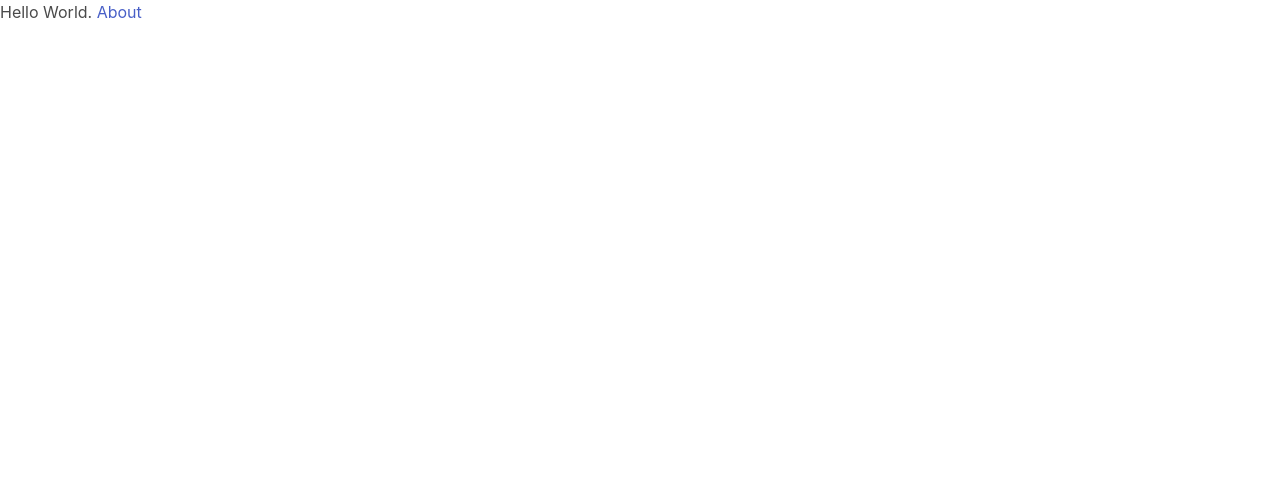
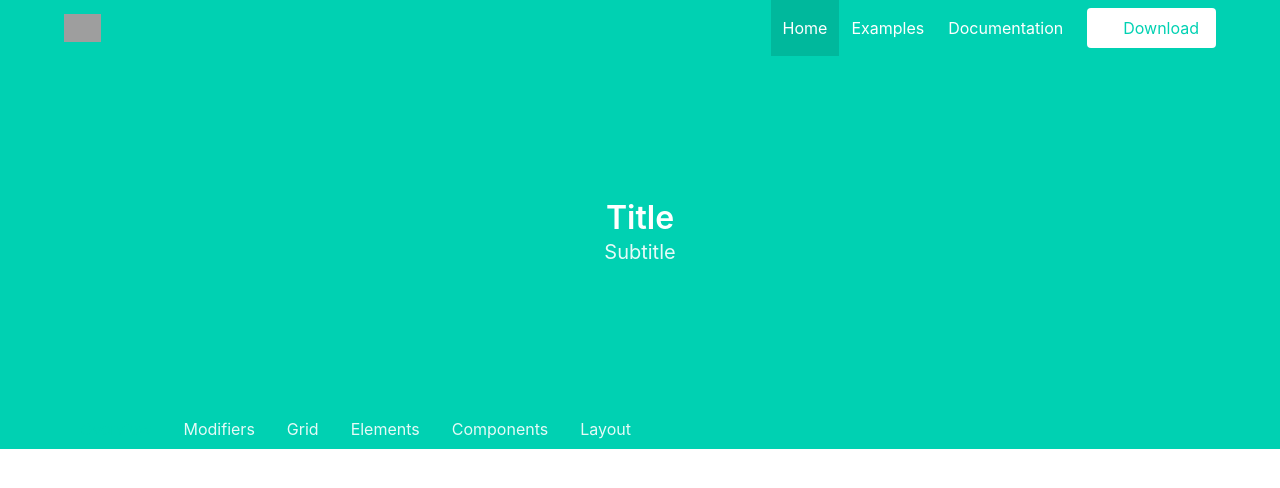
Before and after one commit to LuisGonzalez321/portafolio_, a Next.js app: page / in a window 1280 px wide. Shown: the top 488 px of the page. Built offline with nearby package versions, Linux system fonts and the light colour scheme; grey boxes are pictures that could not be loaded.

Commit message:
agregando navbar

```diff
--- /dev/null
+++ b/components/modules/Navbar/index.js
@@ -0,0 +1,38 @@
+const index = () => {
+  return (
+    <nav className="navbar">
+      <div className="container">
+        <div className="navbar-brand">
+          <a className="navbar-item">
+            <img
+              src="https://bulma.io/images/bulma-type-white.png"
+              alt="Logo"
+            />
+          </a>
+          <span className="navbar-burger" data-target="navbarMenuHeroA">
+            <span />
+            <span />
+            <span />
+          </span>
+        </div>
+        <div id="navbarMenuHeroA" className="navbar-menu">
+          <div className="navbar-end">
+            <a className="navbar-item is-active">Home</a>
+            <a className="navbar-item">Examples</a>
+            <a className="navbar-item">Documentation</a>
+            <span className="navbar-item">
+              <a className="button is-primary is-inverted">
+                <span className="icon">
+                  <i className="fab fa-github" />
+                </span>
+                <span>Download</span>
+              </a>
+            </span>
+          </div>
+        </div>
+      </div>
+    </nav>
+  );
+};
+
+export default index;
--- a/pages/_document.js
+++ b/pages/_document.js
@@ -8,7 +8,7 @@ class MyDocument extends Document {
 
   render() {
     return (
-      <Html>
+      <Html lang="es">
         <Head />
         <body>
           <Main />
--- a/pages/index.js
+++ b/pages/index.js
@@ -1,12 +1,65 @@
-import Link from 'next/link'
+import Head from "next/head";
+import Link from "next/link";
+
+
+//Components
+import Navbar from '../components/modules/Navbar';
 
 export default function IndexPage() {
   return (
     <div>
-      Hello World.{' '}
-      <Link href="/about">
-        <a>About</a>
-      </Link>
+      <Head>
+        <title>Portafolio - Luis Gabriel Gonzalez Lopez</title>
+        <meta name="description" content="" />
+      </Head>
+      <main>
+        <Main1 />
+      </main>
     </div>
-  )
+  );
 }
+
+const Main1 = () => {
+  return (
+    <section className="hero is-primary is-medium">
+      {/* Hero head: will stick at the top */}
+      <div className="hero-head">
+        <Navbar />
+      </div>
+      {/* Hero content: will be in the middle */}
+      <div className="hero-body">
+        <div className="container has-text-centered">
+          <p className="title">Title</p>
+          <p className="subtitle">Subtitle</p>
+        </div>
+      </div>
+      {/* Hero footer: will stick at the bottom */}
+      <div className="hero-foot">
+        <nav className="tabs">
+          <div className="container">
+            <ul>
+              <li className="is-active">
+                <a>Overview</a>
+              </li>
+              <li>
+                <a>Modifiers</a>
+              </li>
+              <li>
+                <a>Grid</a>
+              </li>
+              <li>
+                <a>Elements</a>
+              </li>
+              <li>
+                <a>Components</a>
+              </li>
+              <li>
+                <a>Layout</a>
+              </li>
+            </ul>
+          </div>
+        </nav>
+      </div>
+    </section>
+  );
+};
```
